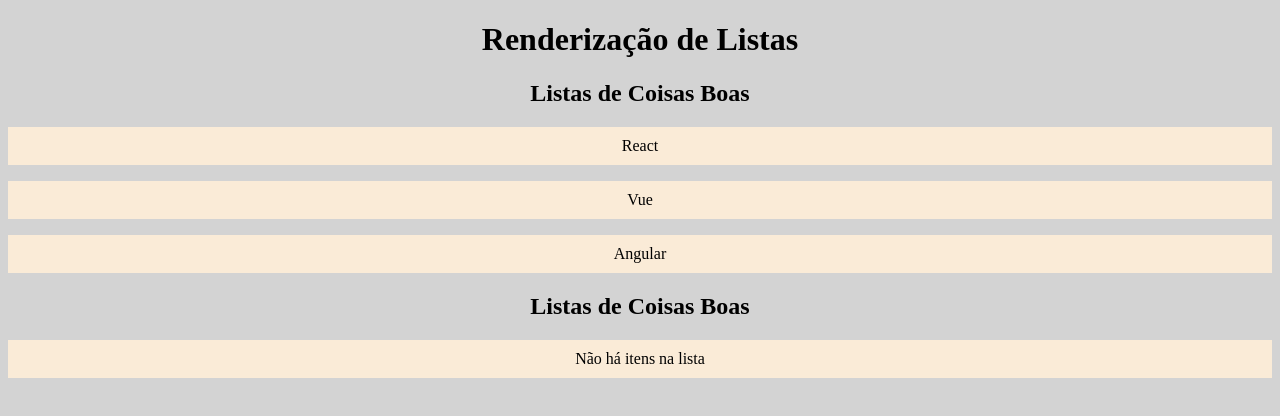
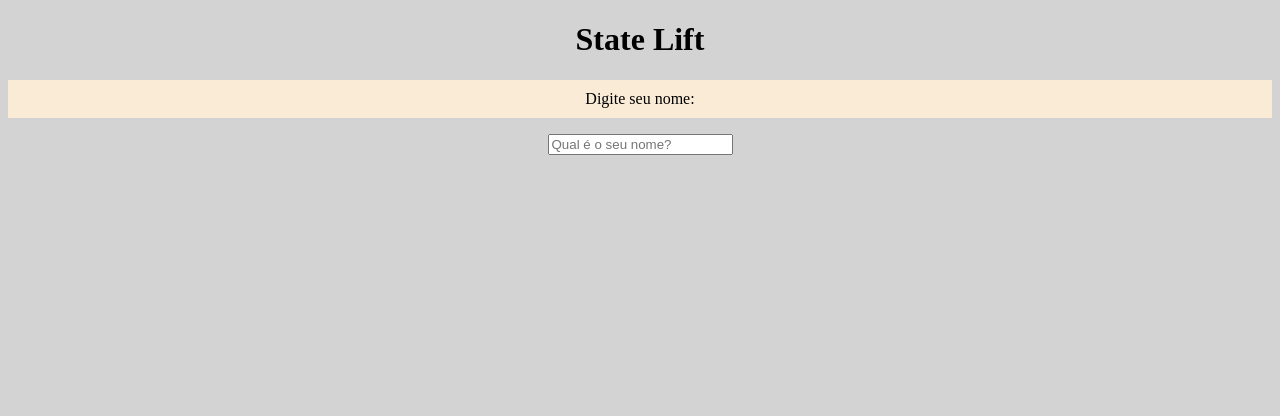
Before and after one commit to SilasFas/React-studies-2, a React (Create React App) app: page / in a window 1280 px wide. Shown: the top 416 px of the page. Built offline with nearby package versions, Linux system fonts and the light colour scheme.

Commit message:
State Lift

```diff
--- a/src/App.js
+++ b/src/App.js
@@ -1,17 +1,17 @@
 import './App.css';
-import { OutraLista } from './components/OutraLista';
+import { Saudacao } from './components/Saudacao';
+import { SeuNome } from './components/SeuNome';
+import { useState } from 'react';
+
 
 function App() {
-
-
-  const meusItens = ['React', 'Vue', 'Angular']
+  const [nome, setNome] = useState('')
 
   return (
     <div className="App">
-      <h1>Renderização de Listas</h1>
-      <OutraLista itens={meusItens} />
-
-      <OutraLista itens={[]} />
+      <h1>State Lift</h1>
+      <SeuNome setNome={setNome} />
+      <Saudacao nome={nome} />
     </div>
   );
 }
--- /dev/null
+++ b/src/components/Saudacao.js
@@ -0,0 +1,12 @@
+export const Saudacao = ({ nome }) => {
+
+    const gerarSaudacao = (algumNome) => {
+        return `Olá ${algumNome}, tudo bem! `
+    }
+
+    return (
+        <>
+            {nome && <p> {gerarSaudacao(nome)}</p>}
+        </>
+    )
+}
--- /dev/null
+++ b/src/components/SeuNome.js
@@ -0,0 +1,10 @@
+export const SeuNome = ({ setNome }) => {
+    return (<div>
+        <p>Digite seu nome:</p>
+        <input
+            type="text"
+            placeholder="Qual é o seu nome?"
+            onChange={(event) => setNome(event.target.value)}
+        />
+    </div>)
+}
```
